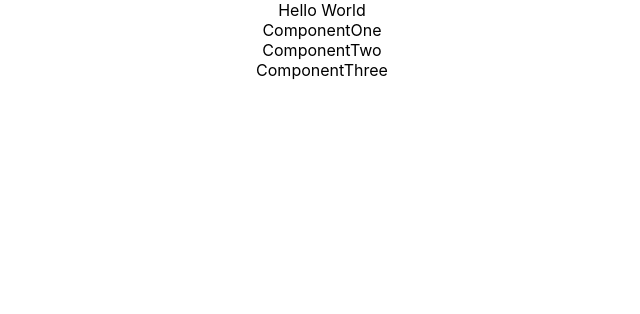
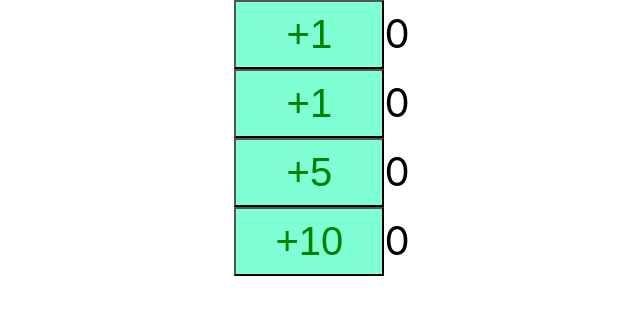
Before and after one commit to giannicastillo/taskmgmt-reactjava-fullstack, a React (Create React App) app: page / in a window 1280 px wide. Shown: the top 314 px of the page, without its empty margins (318-958 px from the left). Built offline with nearby package versions, Linux system fonts and the light colour scheme.

Commit message:
Start of react/java project

```diff
--- a/src/App.js
+++ b/src/App.js
@@ -2,24 +2,36 @@ import React, { Component } from 'react';
 import ComponentOne from './components/examples/ComponentOne'
 import ComponentTwo from './components/examples/ComponentTwo'
 import ComponentThree from './components/examples/ComponentThree'
+import ButtonFunction from './components/buttons/ButtonFunction';
 
 import logo from './logo.svg';
 import './App.css';
+
 
 class App extends Component {
   render(){
     return(
       <div className='App'>
-        Hello World
-        <ComponentOne></ComponentOne>
-        <ComponentTwo></ComponentTwo>
-        <ComponentThree></ComponentThree>
+        <ButtonFunction></ButtonFunction>
+        <ButtonFunction></ButtonFunction>
+        <ButtonFunction by={5}></ButtonFunction>
+        <ButtonFunction by={10}></ButtonFunction>
       </div>
     );
   }
 }
 
 
+function ExampleComponents (){
+  return(
+    <div className='ExampleComponents'>
+      Hello World
+      <ComponentOne></ComponentOne>
+      <ComponentTwo></ComponentTwo>
+      <ComponentThree></ComponentThree>
+    </div>
+  );
 
+}
 
 export default App;
--- /dev/null
+++ b/src/components/buttons/ButtonFunction.css
@@ -0,0 +1,11 @@
+button{
+    font-size: 40px;
+    background-color: aquamarine;
+    color: green;
+    width: 150px;
+    padding: 10px 20px
+}
+
+.count{
+    font-size: 40px;
+}
--- /dev/null
+++ b/src/components/buttons/ButtonFunction.jsx
@@ -0,0 +1,48 @@
+import React, {Component}from 'react';
+import './ButtonFunction.css'
+import PropTypes from 'prop-types'
+
+//changed to class component
+class ButtonFunction extends Component {
+    // Use constructor in order to define the state of the buttonfunction component
+    constructor() {
+        super(); //make sure to add super in order to use the constructor
+        this.state = {
+            button : 0,
+        }
+        //this.addOne function had to be defined here in order to execute addOne()
+        //a binding method does not have to be used when you use an ARROW FUNCTION
+        this.addOne = this.addOne.bind(this);
+    }
+//created this render to have it extend to the component
+    render () {
+    return (
+        <div className='buttonfunction'>
+            {/* * NOTE that the tags that are being used are lowercase "b" in button */}
+            <button onClick={this.addOne} >+{this.props.by}</button>
+            <span className='count'
+                >{this.state.button}</span>
+        </div>
+        )
+    }
+
+//removed function before addOne method INSIDE the class method
+    addOne () { // Make sure the state is updated here in order to increment +1 OR button++
+        //console.log('add +1'); - checked to see if it can be seen in browser
+        this.setState({
+            button:this.state.button + this.props.by
+        });
+    }
+}
+
+ButtonFunction.defaultProps = {
+    by : 1,
+
+}
+
+//this acts as a validator to make sure that the "by={}" in App.js is a number
+ButtonFunction.propTypes = {
+    by: PropTypes.number
+}
+
+export default ButtonFunction;
```
Also changed, not shown: 1 other file (tests, documents, lock files or other folders).
